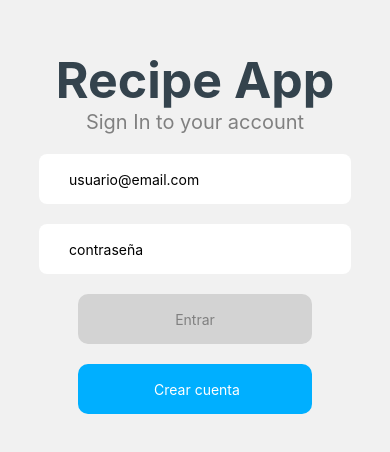
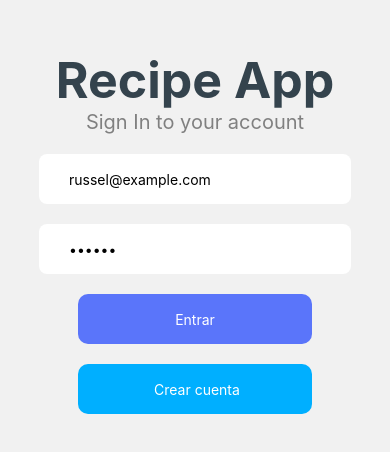
Before and after one commit to RusselUc/recipe-app, a React Native app: screen /signin in a window 390 px wide. Shown: the part 190-642 px from the top of the page. Built offline with nearby package versions, Linux system fonts and the light colour scheme.

Commit message:
refactor: change name of data for form

```diff
--- a/screens/SingIn.js
+++ b/screens/SingIn.js
@@ -8,7 +8,7 @@ import { useMutation } from 'react-query'
 import { AuthContext } from '../context/AuthProvider'
 
 const SingIn = () => {
-    const [form, setForm] = useState({ email: '', password: '' })
+    const [form, setForm] = useState({ email: 'russel@example.com', password: 'string' })
     const { navigate } = useNavigation()
     const { setToken } = useContext(AuthContext)
 
@@ -27,8 +27,14 @@ const SingIn = () => {
         <View style={styles.container}>
             <Text style={styles.title}>Recipe App</Text>
             <Text style={styles.subTitle}>Sign In to your account</Text>
-            <TextInput style={styles.textInput} placeholder='usuario@email.com' onChangeText={(text) => setForm({ ...form, email: text })} />
-            <TextInput style={styles.textInput} placeholder='contraseña' secureTextEntry={true} onChangeText={(text) => setForm({ ...form, password: text })} />
+            <TextInput style={styles.textInput}
+                placeholder='usuario@email.com'
+                value={form.email}
+                onChangeText={(text) => setForm({ ...form, email: text })} />
+            <TextInput style={styles.textInput}
+                placeholder='contraseña' secureTextEntry={true}
+                value={form.password}
+                onChangeText={(text) => setForm({ ...form, password: text })} />
             <Button onPress={() => mutate(form)} disabled={!disabled()} text="Entrar" />
 
             <TouchableOpacity style={styles.buttonSignup} onPress={() => navigate("signup")}>
--- /dev/null
+++ b/screens/SingleRecipe.js
@@ -0,0 +1,37 @@
+import { useContext } from 'react';
+import { View, Text, Image, StyleSheet, StatusBar, SafeAreaView } from 'react-native';
+import { AuthContext } from '../context/AuthProvider';
+import { useQuery } from 'react-query';
+import { getRecipe } from '../api/service';
+import { useRoute } from '@react-navigation/native';
+
+const SingleRecipe = () => {
+    const route = useRoute();
+    const { id } = route.params;
+    const { token } = useContext(AuthContext);
+    const { data, status } = useQuery(['recipes', token, id], getRecipe);
+
+    return (
+        <SafeAreaView style={styles.container}>
+            <View style={styles.content}>
+                {status === 'success' && (
+                    <Image style={{ height: 200, width: 200 }} source={{ uri: data.image }} />
+                )}
+            </View>
+            <StatusBar style="auto" />
+        </SafeAreaView>
+    );
+};
+
+const styles = StyleSheet.create({
+    container: {
+        flex: 1,
+        paddingTop: StatusBar.currentHeight,
+    },
+    content: {
+        flex: 1,
+        alignItems: 'center',
+    },
+});
+
+export default SingleRecipe;
```
